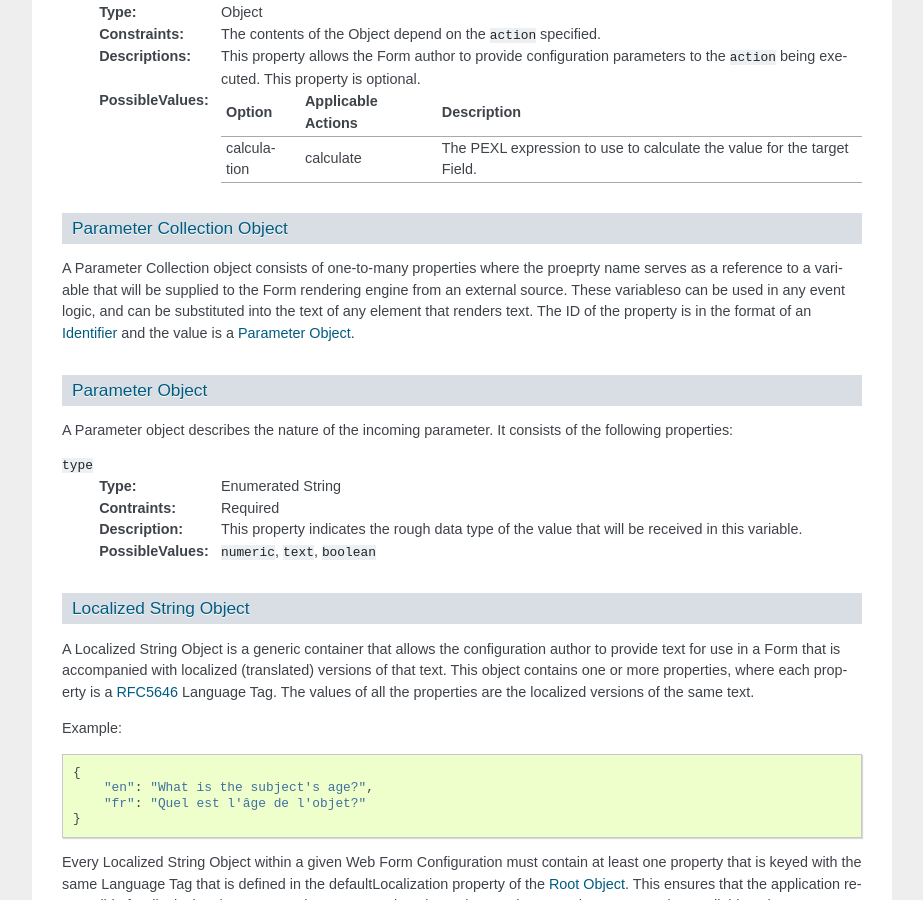
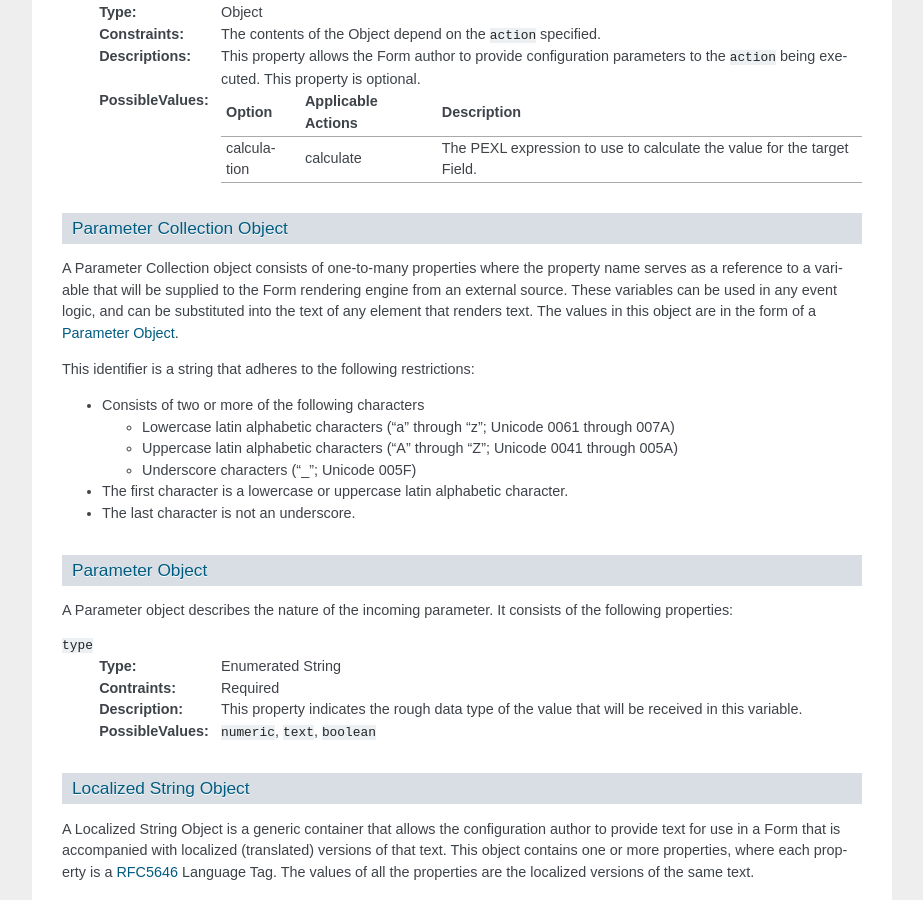
Before and after one commit to prometheusresearch/rios, a Sphinx documentation site: the page built from docs/source/web_form_specification.rst, in a window 1280 px wide and 900 px high, scrolled down 8293 px. Shown: the whole window, without its empty margins (198-1121 px from the left). Built offline with Sphinx 7.4.7, drawn with Linux system fonts in a browser that asks for light colours.

Commit message:
Refined definitions of custom type and parameter identifiers.

```diff
--- a/docs/source/instrument_specification.rst
+++ b/docs/source/instrument_specification.rst
@@ -191,7 +191,7 @@ This identifier is a string that adheres to the following restrictions:
     through 005A)
   * Underscore characters ("_"; Unicode 005F)
 
-* The last character is not an underscore.
+* The first and last characters are not an underscore.
 * Cannot be the identifier of one of the `Base Types`_
 
 
--- a/docs/source/web_form_specification.rst
+++ b/docs/source/web_form_specification.rst
@@ -447,11 +447,24 @@ following properties:
 Parameter Collection Object
 ---------------------------
 A Parameter Collection object consists of one-to-many properties where the
-proeprty name serves as a reference to a variable that will be supplied to the
-Form rendering engine from an external source. These variableso can be used in
+property name serves as a reference to a variable that will be supplied to the
+Form rendering engine from an external source. These variables can be used in
 any event logic, and can be substituted into the text of any element that
-renders text. The ID of the property is in the format of an `Identifier`_ and
-the value is a `Parameter Object`_.
+renders text. The values in this object are in the form of a
+`Parameter Object`_.
+
+This identifier is a string that adheres to the following restrictions:
+
+* Consists of two or more of the following characters
+
+  * Lowercase latin alphabetic characters ("a" through "z"; Unicode 0061
+    through 007A)
+  * Uppercase latin alphabetic characters ("A" through "Z"; Unicode 0041
+    through 005A)
+  * Underscore characters ("_"; Unicode 005F)
+
+* The first character is a lowercase or uppercase latin alphabetic character.
+* The last character is not an underscore.
 
 
 Parameter Object
```
